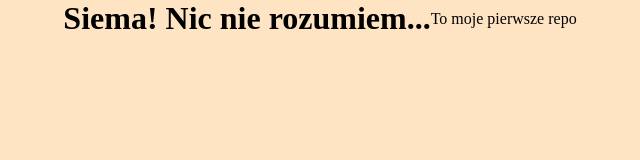
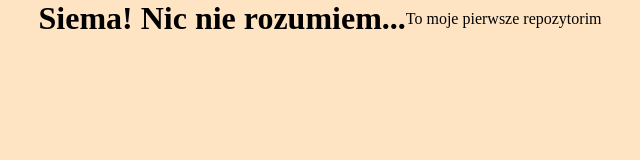
Before and after one commit to RafaL54/test---git, a plain HTML site: page index.html in a window 1280 px wide. Shown: the whole page, without its empty margins (320-960 px from the left). Drawn offline with Linux system fonts and the light colour scheme.

Commit message:
Refactor: copy updates

```diff
--- a/index.html
+++ b/index.html
@@ -8,6 +8,6 @@
   </head>
   <body>
     <h1>Siema! Nic nie rozumiem...</h1>
-    <p>To moje pierwsze repo</p>
+    <p>To moje pierwsze repozytorim</p>
   </body>
 </html>
```
